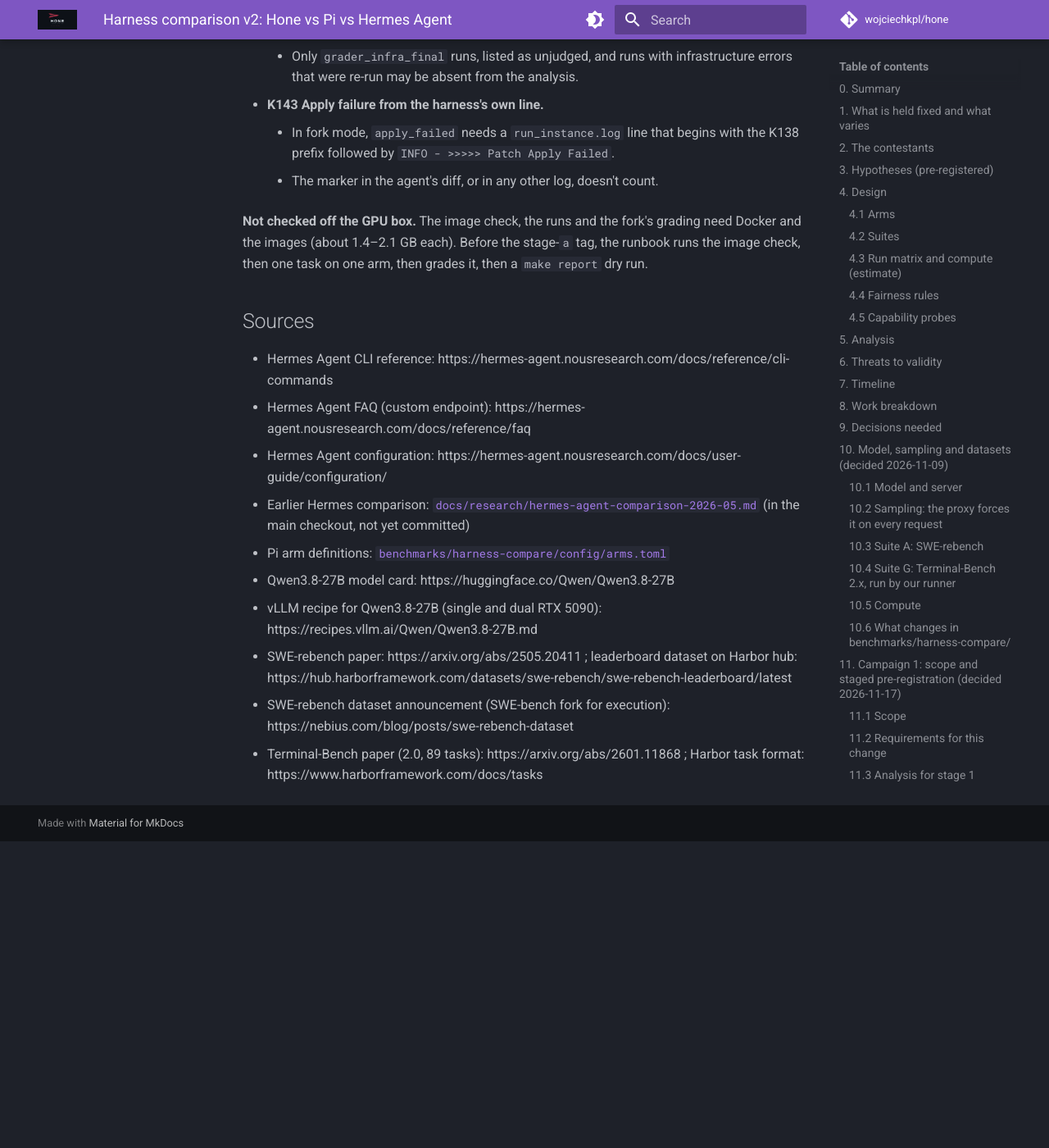
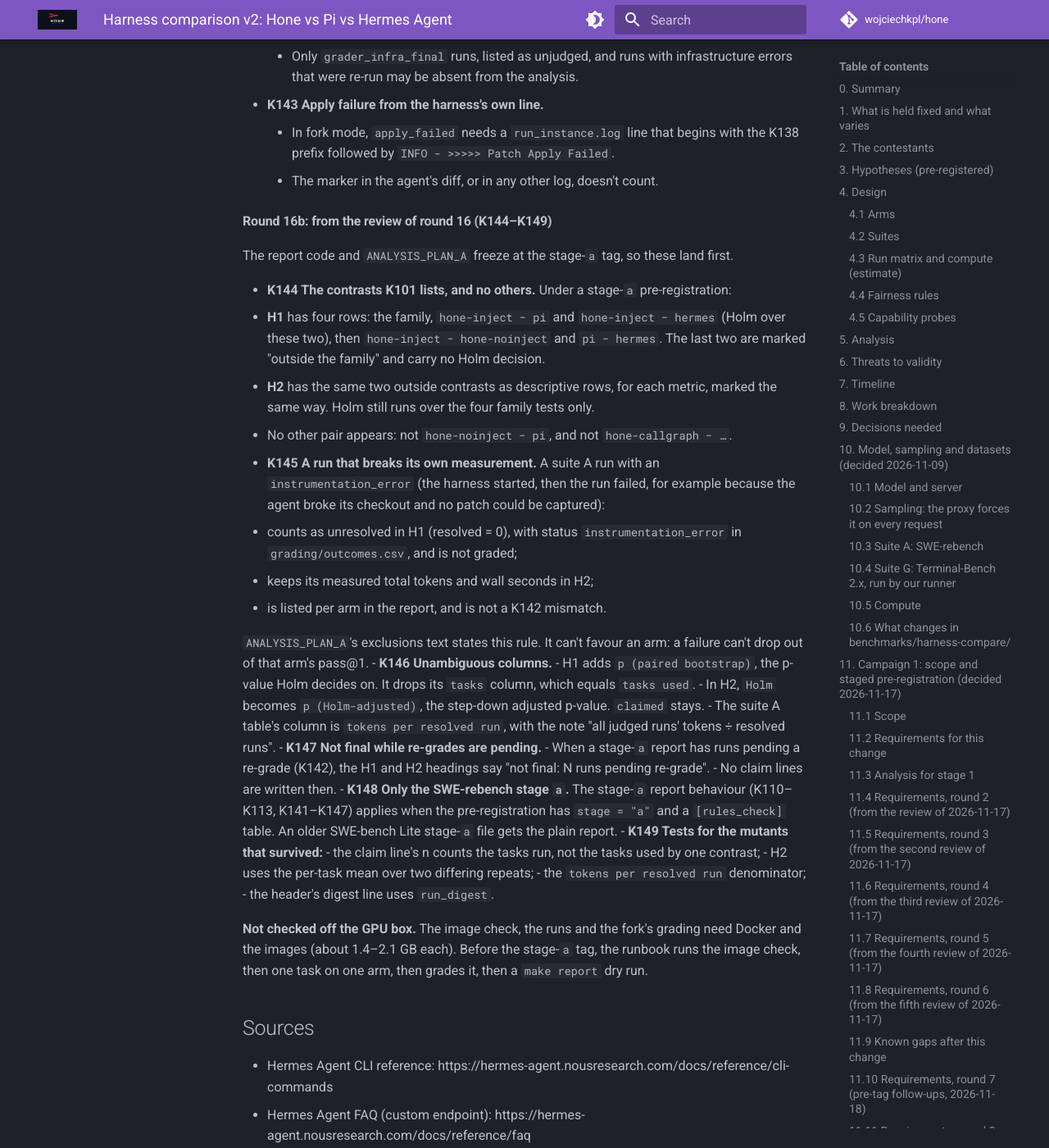
Before and after one commit to wojciechkpl/hone, an MkDocs documentation site: the page built from docs/plans/harness-compare-v2-2026-11.md, in a window 1280 px wide and 1400 px high, scrolled down 53268 px. Shown: the whole window at 82% size. Built offline with MkDocs 1.6.1 and Material for MkDocs 9.7.7, drawn with Linux system fonts in a browser that asks for light colours; comment, search, counter and statistics services are not loaded; before the commit the page ends 54294 px from its top, so only the background shows below that; some of the changed text lies outside the part shown.

Commit message:
docs(bench): round 16b spec from the review of round 16 (K144-K149)

```diff
--- a/docs/plans/harness-compare-v2-2026-11.md
+++ b/docs/plans/harness-compare-v2-2026-11.md
@@ -1841,6 +1841,47 @@ The review of round 15c found that the K134 anchor never matches a log the fork
       K138 prefix followed by `INFO - >>>>> Patch Apply Failed`.
     - The marker in the agent's diff, or in any other log, doesn't count.
 
+#### Round 16b: from the review of round 16 (K144–K149)
+
+The report code and `ANALYSIS_PLAN_A` freeze at the stage-`a` tag, so these land first.
+
+- **K144 The contrasts K101 lists, and no others.** Under a stage-`a` pre-registration:
+  - **H1** has four rows: the family, `hone-inject − pi` and `hone-inject − hermes` (Holm
+    over these two), then `hone-inject − hone-noinject` and `pi − hermes`. The last two are
+    marked "outside the family" and carry no Holm decision.
+  - **H2** has the same two outside contrasts as descriptive rows, for each metric, marked
+    the same way. Holm still runs over the four family tests only.
+  - No other pair appears: not `hone-noinject − pi`, and not `hone-callgraph − …`.
+- **K145 A run that breaks its own measurement.** A suite A run with an
+  `instrumentation_error` (the harness started, then the run failed, for example because
+  the agent broke its checkout and no patch could be captured):
+  - counts as unresolved in H1 (resolved = 0), with status `instrumentation_error` in
+    `grading/outcomes.csv`, and is not graded;
+  - keeps its measured total tokens and wall seconds in H2;
+  - is listed per arm in the report, and is not a K142 mismatch.
+
+  `ANALYSIS_PLAN_A`'s exclusions text states this rule. It can't favour an arm: a failure
+  can't drop out of that arm's pass@1.
+- **K146 Unambiguous columns.**
+  - H1 adds `p (paired bootstrap)`, the p-value Holm decides on. It drops its `tasks`
+    column, which equals `tasks used`.
+  - In H2, `Holm` becomes `p (Holm-adjusted)`, the step-down adjusted p-value. `claimed`
+    stays.
+  - The suite A table's column is `tokens per resolved run`, with the note "all judged
+    runs' tokens ÷ resolved runs".
+- **K147 Not final while re-grades are pending.**
+  - When a stage-`a` report has runs pending a re-grade (K142), the H1 and H2 headings say
+    "not final: N runs pending re-grade".
+  - No claim lines are written then.
+- **K148 Only the SWE-rebench stage `a`.** The stage-`a` report behaviour (K110–K113,
+  K141–K147) applies when the pre-registration has `stage = "a"` and a `[rules_check]`
+  table. An older SWE-bench Lite stage-`a` file gets the plain report.
+- **K149 Tests for the mutants that survived:**
+  - the claim line's n counts the tasks run, not the tasks used by one contrast;
+  - H2 uses the per-task mean over two differing repeats;
+  - the `tokens per resolved run` denominator;
+  - the header's digest line uses `run_digest`.
+
 **Not checked off the GPU box.** The image check, the runs and the fork's grading need
 Docker and the images (about 1.4–2.1 GB each). Before the stage-`a` tag, the runbook runs
 the image check, then one task on one arm, then grades it, then a `make report` dry run.
```
